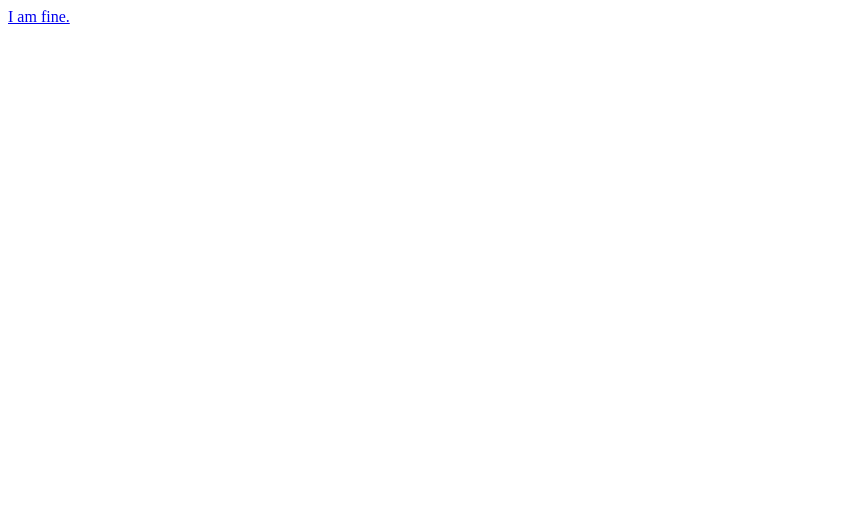
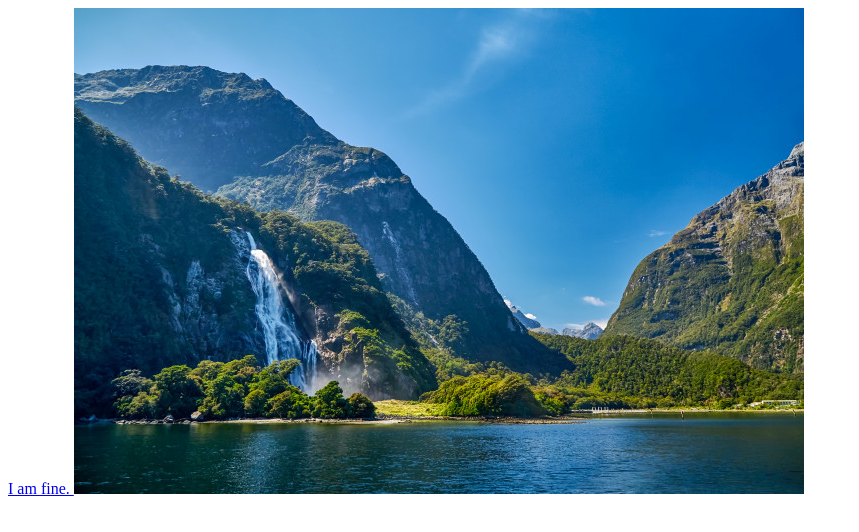
Before and after one commit to emilyberry0107/hello_world, a plain HTML site: page how-are-you/index.html in a window 1280 px wide. Shown: the whole page, without its empty margins (0-859 px from the left). Drawn offline with Linux system fonts and the light colour scheme.

Commit message:
Added image link

```diff
--- a/how-are-you/index.html
+++ b/how-are-you/index.html
@@ -10,6 +10,7 @@
     <a href="..">
       I am fine.
     </a>
+    <img src="../New Zealand.jpg">
   </body>
 
 <html>
```
